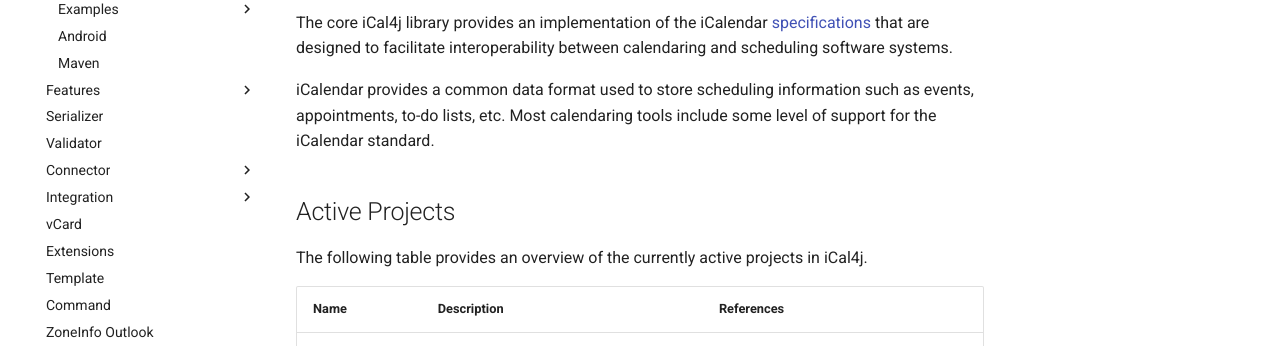
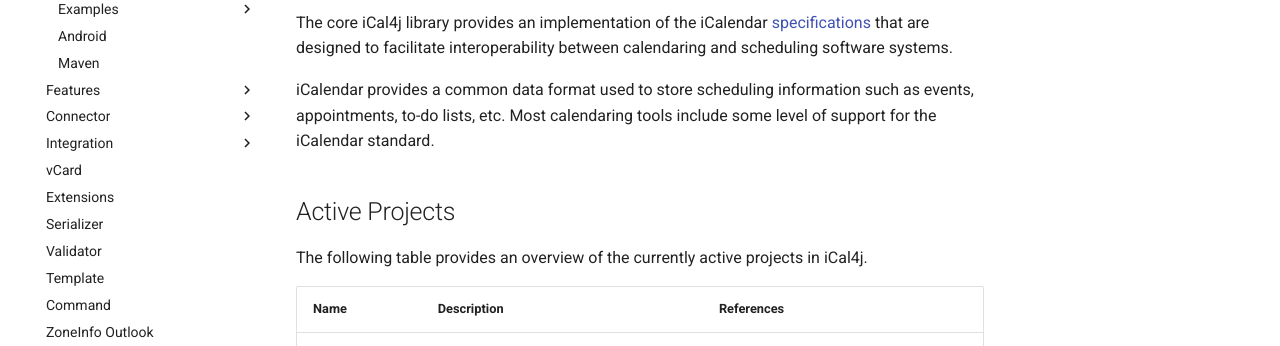
Before and after one commit to ical4j/ical4j-user-guide, an MkDocs documentation site: the page built from docs/index.md, in a window 1280 px wide. Shown: the part 237-583 px from the top of the page. Built offline with MkDocs 1.6.1 and Material for MkDocs 9.7.7, drawn with Linux system fonts in a browser that asks for light colours; comment, search, counter and statistics services are not loaded; some of the changed lines change nothing that is shown.

```diff
--- a/mkdocs.yml
+++ b/mkdocs.yml
@@ -55,16 +55,16 @@
     - OSGi: osgi.md
 #   - Services:
 #     - Overview: services/index.md
-  - Serializer: serializer.md
-  - Validator: validator.md
   - Connector:
     - Overview: connector/index.md
     - CalDAV/CardDAV: connector/dav.md
   - Integration:
     - Overview: integration/index.md
-    - Email: integration/gmail.md
+    - Email: integration/email.md
   - vCard: vcard.md
   - Extensions: extensions.md
+  - Serializer: serializer.md
+  - Validator: validator.md
   - Template: template.md
   - Command: command.md
   - ZoneInfo Outlook: zoneinfo-outlook.md
```
